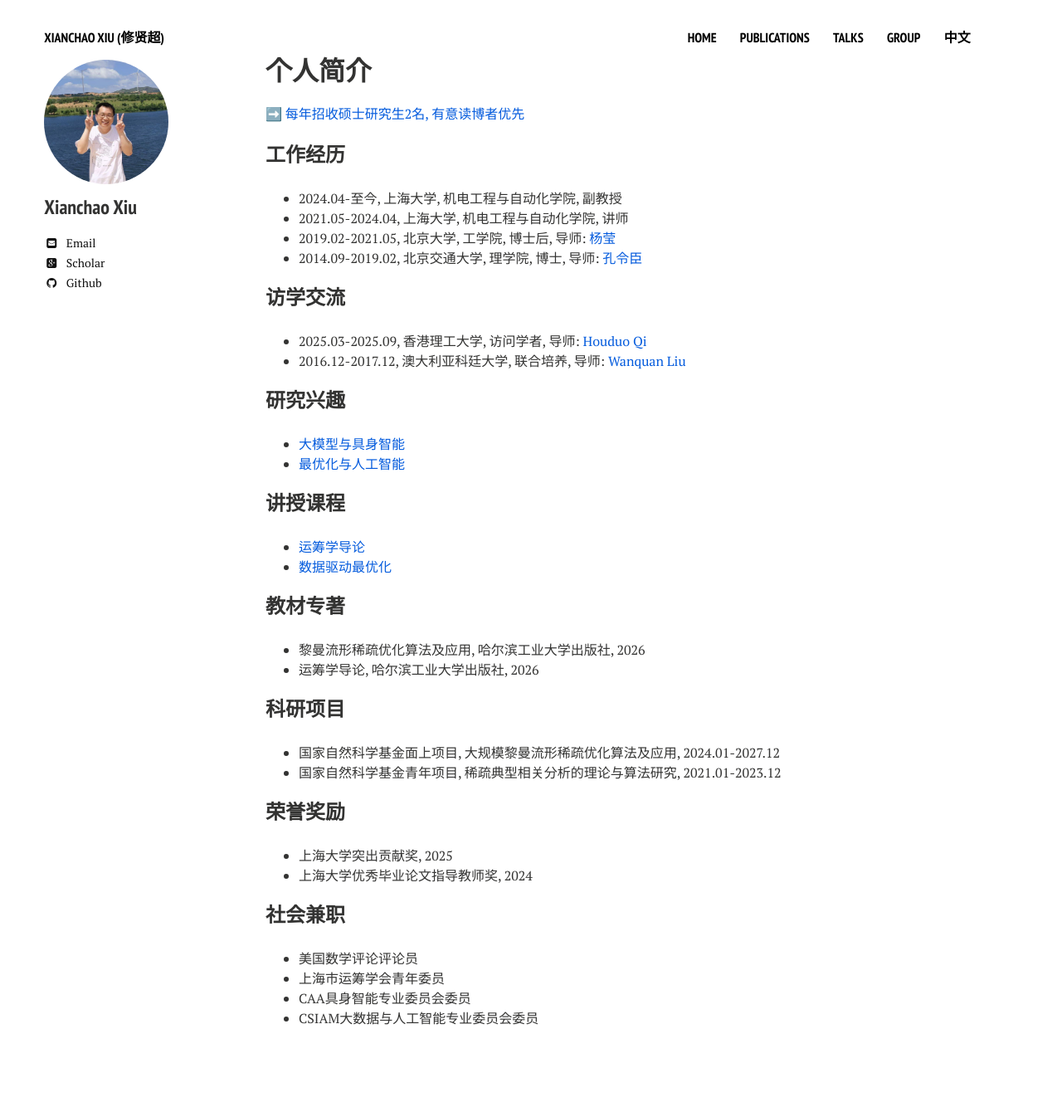
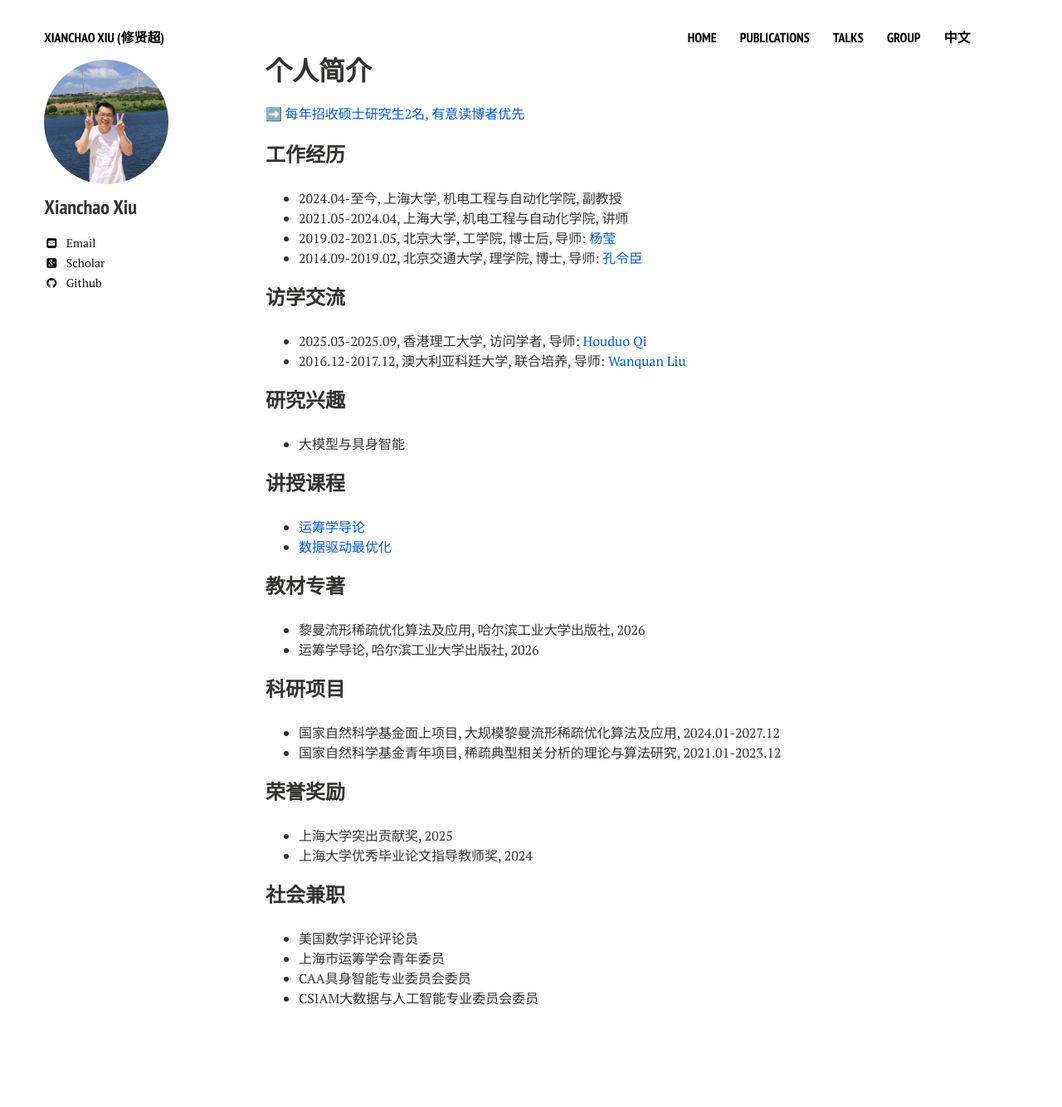
Before and after one commit to xianchaoxiu/xianchaoxiu.github.io, a Jekyll site: the page built from chinese/index.md, in a window 1280 px wide. Shown: the whole page at 83% size. Built offline with Jekyll 4.4.1, drawn with Linux system fonts in a browser that asks for light colours; nearby versions of some CDN libraries; after the commit the page ends 1310 px from its top, so only the background shows below that.

Commit message:
Update index.md

```diff
--- a/chinese/index.md
+++ b/chinese/index.md
@@ -23,8 +23,7 @@ share: false
 
 
 ### 研究兴趣
-* <a href="https://xianchaoxiu.github.io/chinese/research/VLA/" class="textlink" target="_blank"> 大模型与具身智能 </a><br>
-* <a href="https://xianchaoxiu.github.io/chinese/research/OPT/" class="textlink" target="_blank"> 最优化与人工智能 </a><br>
+* 大模型与具身智能<br>
 
 
 ### 讲授课程
```
